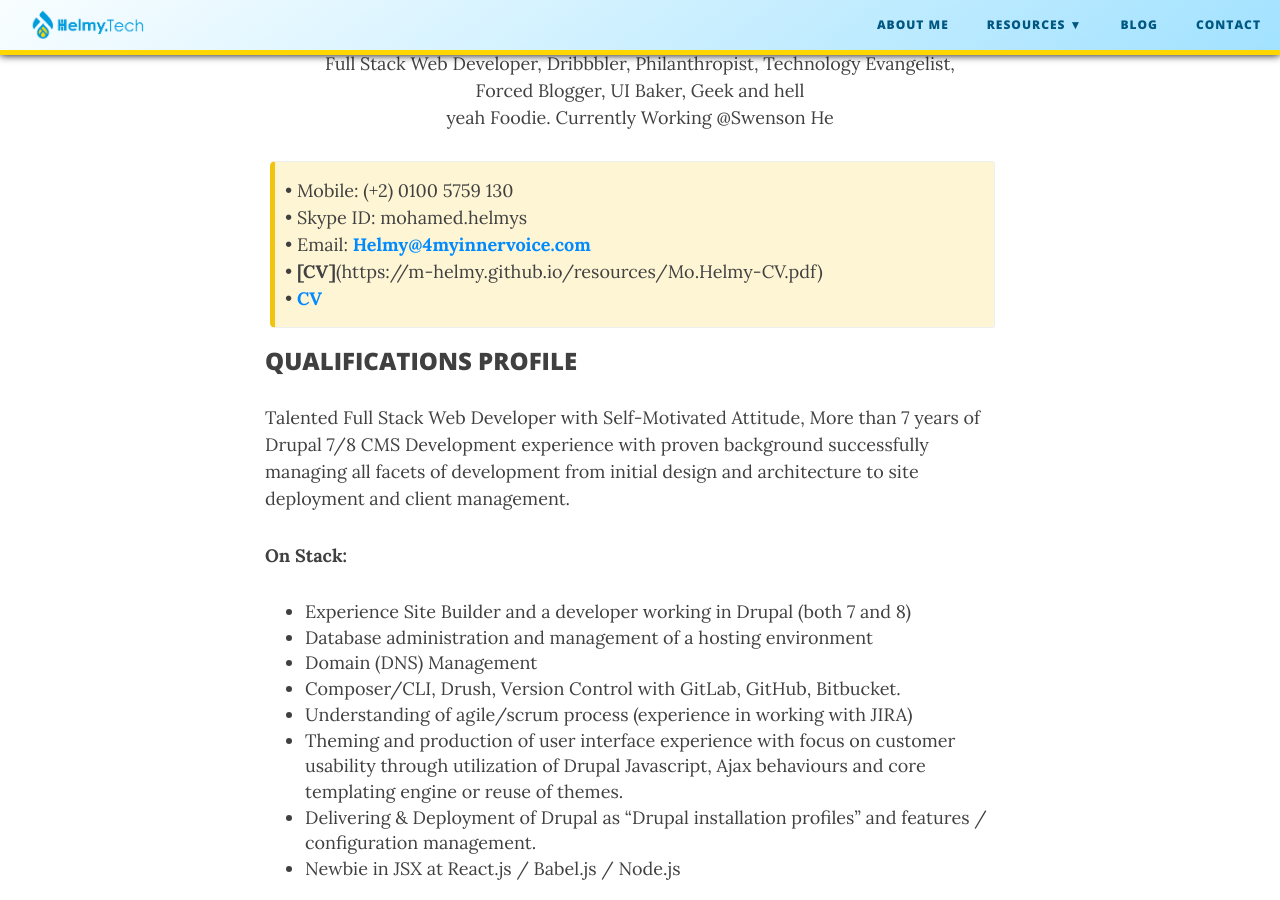
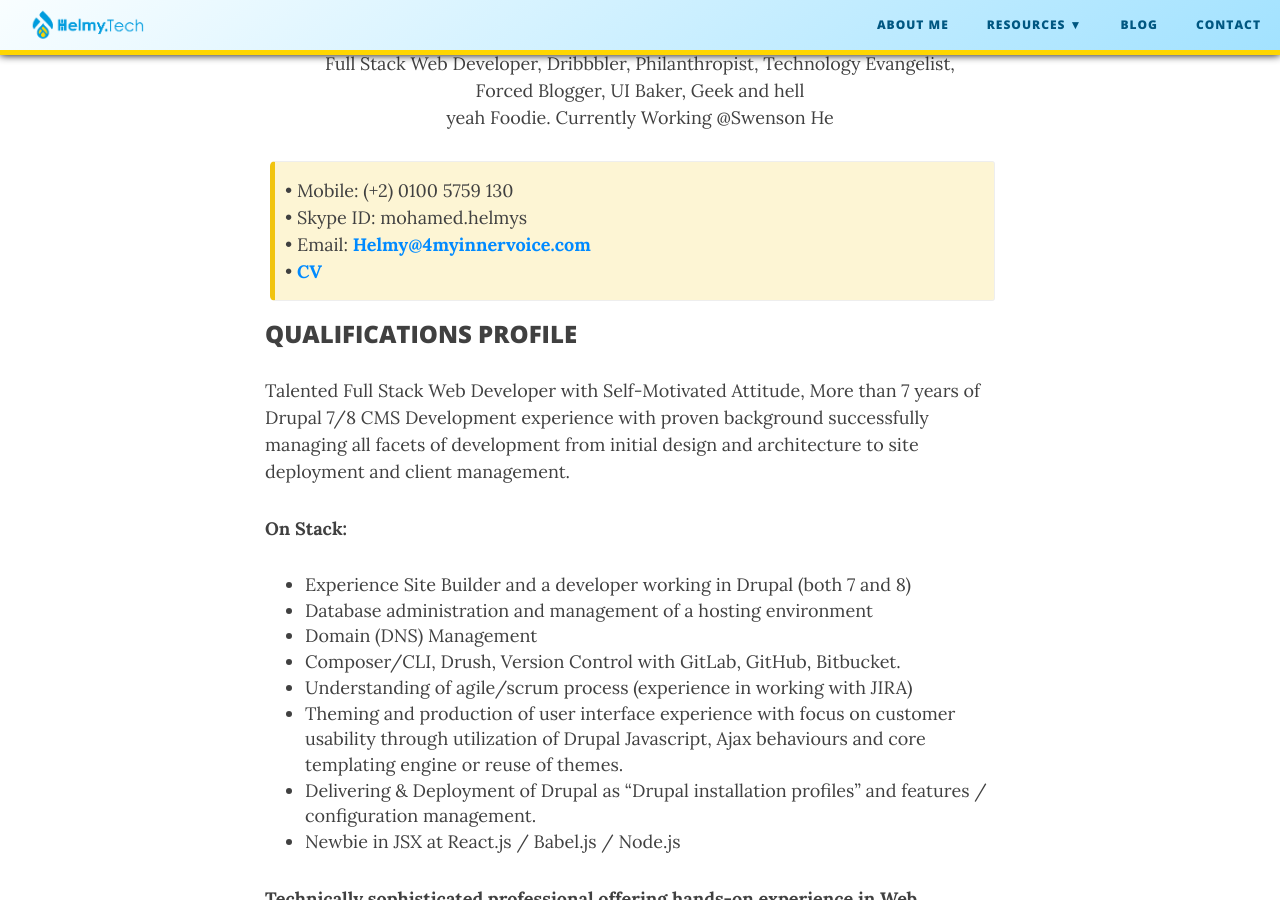
Before and after one commit to M-Helmy/m-helmy.github.io, a Jekyll site: the page built from resume.md, in a window 1280 px wide and 900 px high, scrolled down 672 px. Built offline with Jekyll 4.4.1, drawn with Linux system fonts in a browser that asks for light colours; nearby versions of some CDN libraries; comment, search, counter and statistics services are not loaded.

Commit message:
Update resume.md

```diff
--- a/resume.md
+++ b/resume.md
@@ -16,7 +16,6 @@
 • Mobile: (+2) 0100 5759 130<br/>
 • Skype ID: mohamed.helmys<br/>
 • Email: **<a href="mailto: Helmy@4myinnervoice.com"> Helmy@4myinnervoice.com</a>**<br/>
-• **[CV]**(https://m-helmy.github.io/resources/Mo.Helmy-CV.pdf)<br/>
 • **<a href="https://m-helmy.github.io/resources/Mo.Helmy-CV.pdf">CV</a>**
 
 
```
